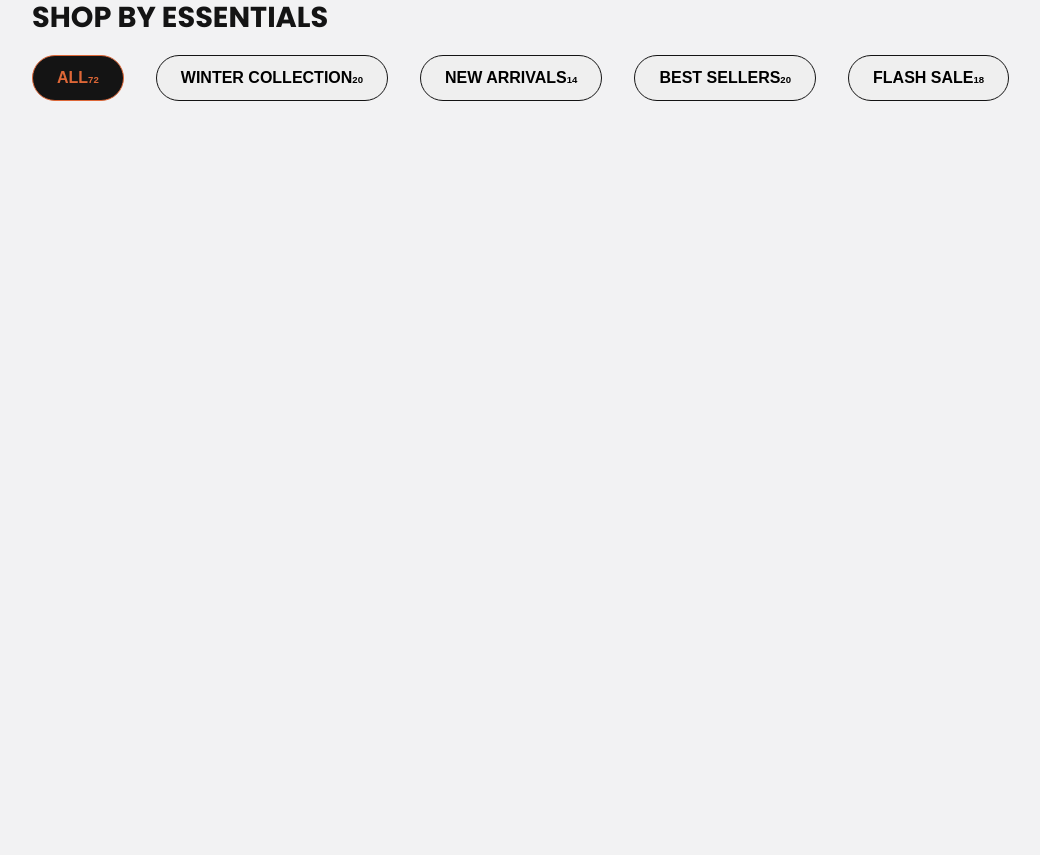
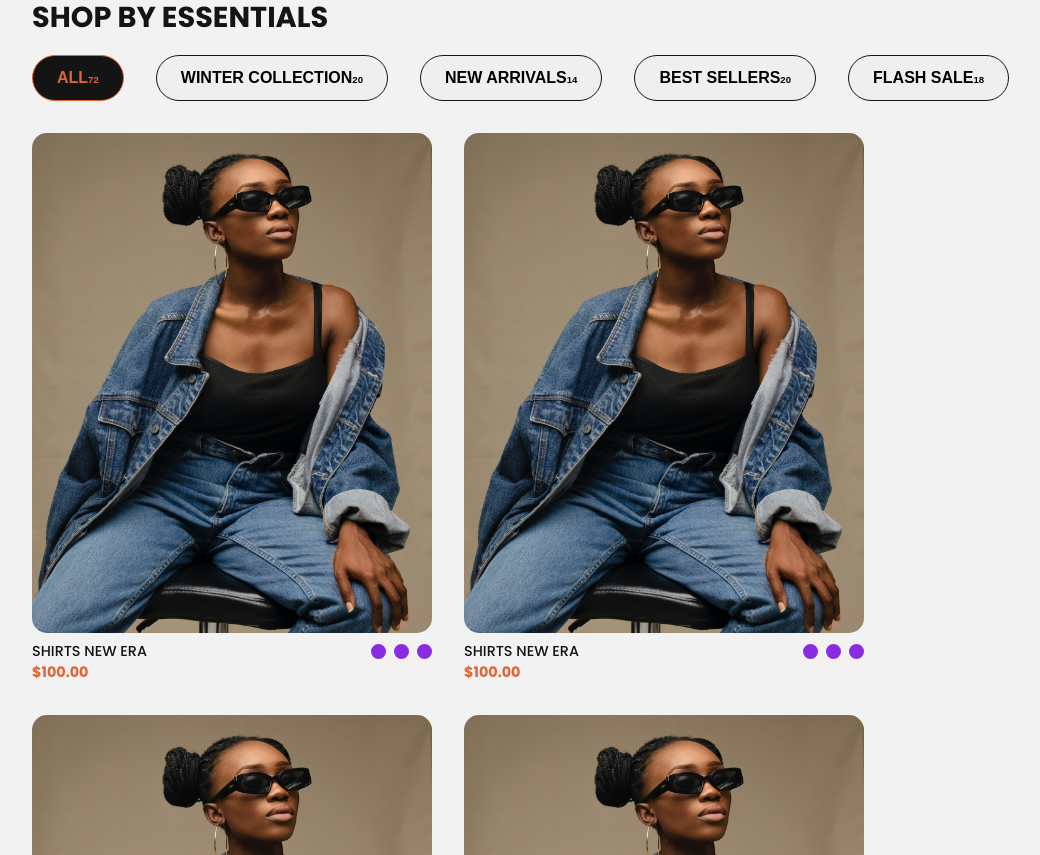
Before and after one commit to MozartOnWeb/sopa, a Next.js app: page / in a window 1280 px wide. Shown: the part 960-1815 px from the top of the page, without its empty margins (0-1040 px from the left). Before the commit the page ends 1093 px from the top, so only its background shows below. Built offline with nearby package versions, Linux system fonts and the light colour scheme.

Commit message:
Working on Product Card

```diff
--- a/src/components/essentials_navbar/styles.module.css
+++ b/src/components/essentials_navbar/styles.module.css
@@ -1,9 +1,22 @@
 .main {
   width: 100%;
   display: flex;
+  flex-wrap: wrap;
   align-items: center;
   gap: 2rem;
   margin-top: 1rem;
+}
+
+@media screen and (max-width: 1042px) {
+  .main {
+    gap: 1rem 2rem;
+  }
+}
+
+@media screen and (max-width: 428px) {
+  .main {
+    gap: 1rem;
+  }
 }
 
 .main button {
--- /dev/null
+++ b/src/components/product_card/ProductCard.tsx
@@ -0,0 +1,33 @@
+import Image from "next/image";
+
+//import styles
+import styles from "./styles.module.css";
+
+//import image
+import image from "@/assets/images/description.jpg";
+
+type Props = {};
+
+const ProductCard = (props: Props) => {
+  return (
+    <div className={styles.main}>
+      <div className={styles.image_container}>
+        <Image src={image} alt="image" />
+      </div>
+
+      <div className={styles.details}>
+        <p className={styles.product_name}>Shirts New Era</p>
+
+        <div className={styles.colors}>
+          <div className={styles.color_1}></div>
+          <div className={styles.color_2}></div>
+          <div className={styles.color_3}></div>
+        </div>
+      </div>
+
+      <p className={styles.price}>$100.00</p>
+    </div>
+  );
+};
+
+export default ProductCard;
--- /dev/null
+++ b/src/components/product_card/styles.module.css
@@ -0,0 +1,50 @@
+.main {
+}
+
+.image_container {
+  position: relative;
+  width: 400px;
+  height: 500px;
+  border-radius: 15px;
+  overflow: hidden;
+}
+
+.image_container img {
+  width: 100%;
+  height: 100%;
+  object-fit: cover;
+}
+
+.details {
+  margin-top: 0.5rem;
+  display: flex;
+  justify-content: space-between;
+  align-items: center;
+}
+
+.product_name {
+  text-transform: uppercase;
+  font-weight: 500;
+  font-size: 0.9rem;
+}
+
+.colors {
+  display: flex;
+  align-items: center;
+  gap: 0.5rem;
+}
+
+.colors div {
+  width: 15px;
+  height: 15px;
+  border-radius: 100%;
+  cursor: pointer;
+  background-color: blueviolet;
+}
+
+.price {
+  font-weight: 700;
+  text-transform: uppercase;
+  color: var(--accent-color);
+  font-size: 0.9rem;
+}
--- a/src/sections/by_essentials/ByEssentials.tsx
+++ b/src/sections/by_essentials/ByEssentials.tsx
@@ -7,12 +7,22 @@ import styles from "./styles.module.css";
 
 //import components
 import EssentialsNav from "@/components/essentials_navbar/EssentialsNav";
+import ProductCard from "@/components/product_card/ProductCard";
 
 const ByEssentials = (props: Props) => {
   return (
     <div className={styles.main}>
       <h4 className={styles.title}>Shop by Essentials</h4>
       <EssentialsNav />
+
+      <div className={styles.product_container}>
+        <ProductCard />
+        <ProductCard />
+        <ProductCard />
+        <ProductCard />
+        <ProductCard />
+        <ProductCard />
+      </div>
     </div>
   );
 };
--- a/src/sections/by_essentials/styles.module.css
+++ b/src/sections/by_essentials/styles.module.css
@@ -9,3 +9,10 @@
   text-transform: uppercase;
   color: var(--text-color);
 }
+
+.product_container {
+  margin-top: 2rem;
+  display: flex;
+  flex-wrap: wrap;
+  gap: 2rem;
+}
```
